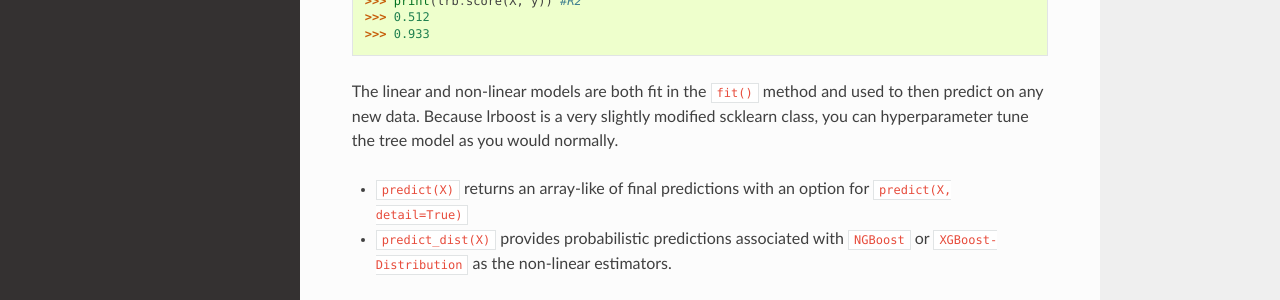
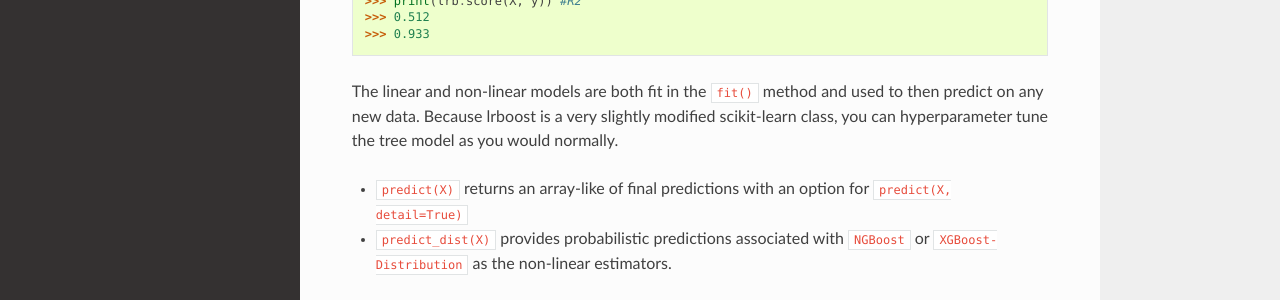
Before and after one commit to anpatton/lrboost, a Sphinx documentation site: the page built from doc/index.rst, in a window 1280 px wide and 900 px high, scrolled down 867 px. Shown: the part 176-476 px from the top of the window. Built offline with Sphinx 7.4.7 and the Read the Docs theme 2.0.0, drawn with Linux system fonts in a browser that asks for light colours; formulas are drawn with MathJax 3; pages that are not in the unit, such as notebooks, are missing from menus.

Commit message:
typo fix in documentation

```diff
--- a/doc/index.rst
+++ b/doc/index.rst
@@ -41,7 +41,7 @@ LRBoostRegressor defaults to ``sklearn.linear_model.RidgeCV()`` and ``sklearn.en
    >>> 0.512
    >>> 0.933
 
-The linear and non-linear models are both fit in the ``fit()`` method and used to then predict on any new data. Because lrboost is a very slightly modified scklearn class, you can hyperparameter tune the tree model as you would normally.
+The linear and non-linear models are both fit in the ``fit()`` method and used to then predict on any new data. Because lrboost is a very slightly modified scikit-learn class, you can hyperparameter tune the tree model as you would normally.
 
 * ``predict(X)`` returns an array-like of final predictions with an option for ``predict(X, detail=True)``
 * ``predict_dist(X)`` provides probabilistic predictions associated with ``NGBoost`` or ``XGBoost-Distribution`` as the non-linear estimators.
```
